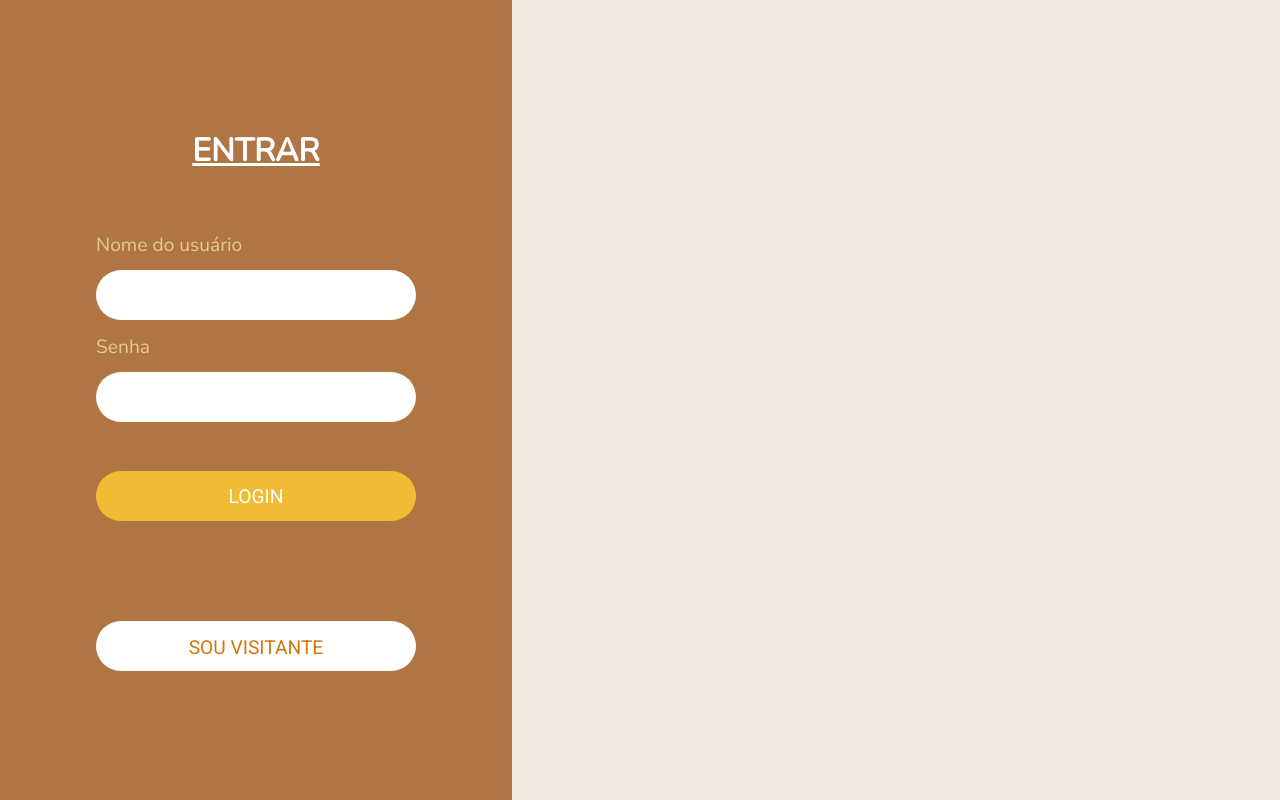
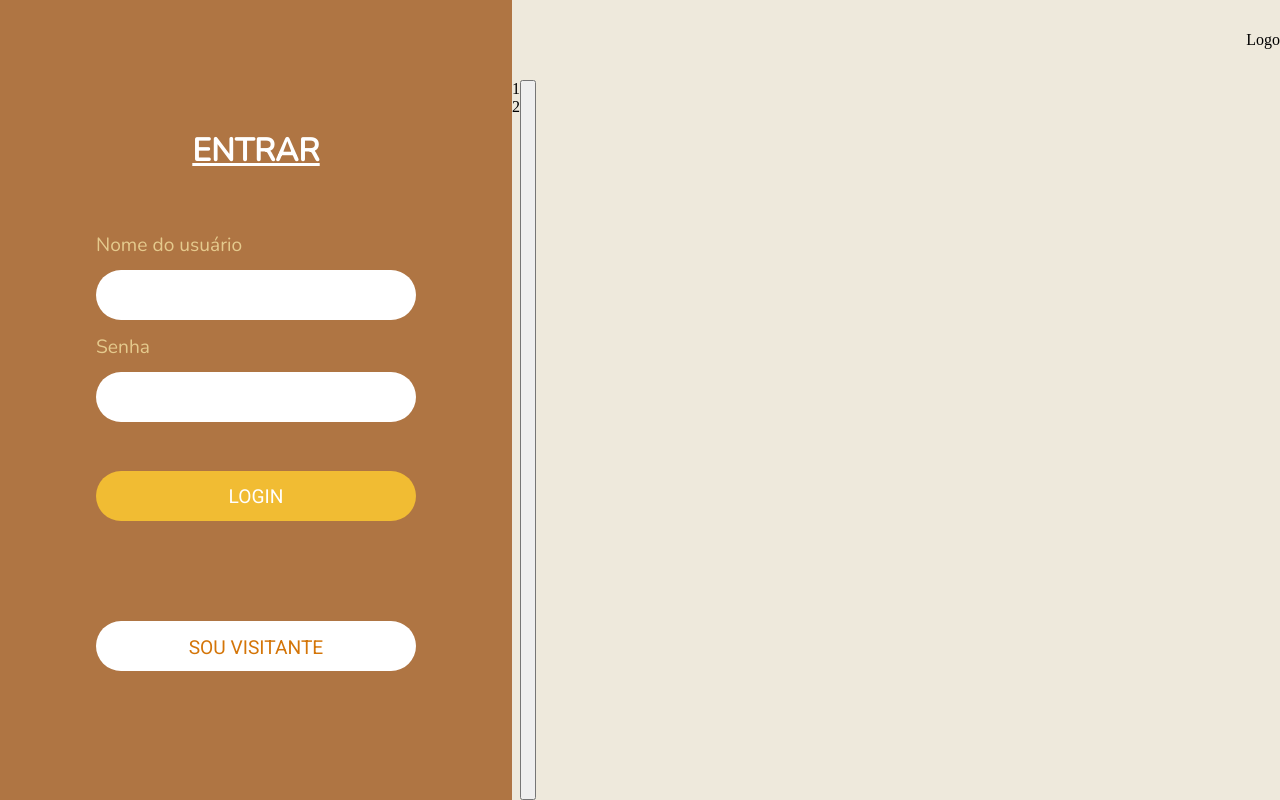
Before and after one commit to flaviold/little-bread-tracker, an Angular app in the folder client/: page /login in a window 1280 px wide. Built offline with nearby package versions, Linux system fonts and the light colour scheme.

Commit message:
Login - Starting about area

```diff
--- a/client/src/app/login/login.component.html
+++ b/client/src/app/login/login.component.html
@@ -14,4 +14,26 @@
         </form>
         <a href="#" class="guest">SOU VISITANTE</a>
     </div>
+    <div class="main">
+      <header>Logo</header>
+      <div class="carousel">
+        <div class="carousel__slides">
+          <div class="slide-1">1</div>
+          <div class="slide-2">2</div>
+        </div>
+        <button class="carousel__button"></button>
+      </div>
+
+      <!-- <div class="info-wrapper">
+        <div class="info-track">
+          <div class="info-title">
+            1
+          </div>
+          <div class="info-about">
+            2
+          </div>
+        </div>
+        <div class="info-navigation">N</div>
+      </div> -->
+    </div>
 </div>
--- a/client/src/app/login/login.component.scss
+++ b/client/src/app/login/login.component.scss
@@ -1,3 +1,7 @@
+* {
+  box-sizing: border-box;
+}
+
 .wrapper {
     background: #EEE9DC;
     width: 100vw;
@@ -90,3 +94,40 @@
     background: #fff;
     text-align: center;
 }
+
+.main {
+  display: flex;
+  flex-direction: column;
+}
+
+header {
+  height: 10vh;
+  width: 60vw;
+  min-width: calc(100vw - 600px);
+  background: #EEE9DC;
+  display: flex;
+  align-items: center;
+  justify-content: flex-end;
+}
+
+.carousel {
+  flex: 1;
+  display: flex;
+}
+
+.info-content {
+  background: #eee;
+  flex: 1;
+
+  div {
+    text-align: center;
+    border: 1px dashed black;
+    top: 100px;
+  }
+}
+
+// @keyframes activeFromLeft {
+//   from: {
+//     top:
+//   }
+// }
```
